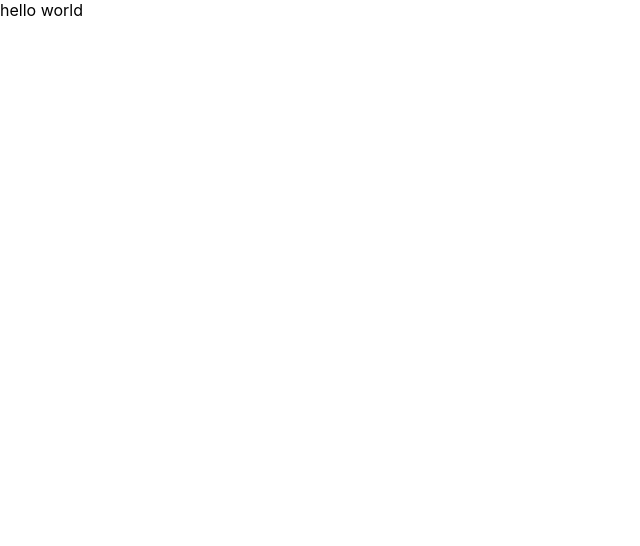
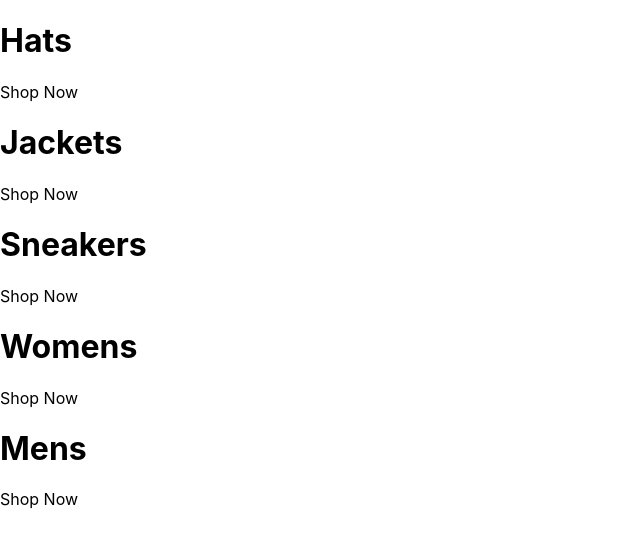
Before and after one commit to Nilliz85/holidaze, a React (Create React App) app: page / in a window 1280 px wide. Shown: the top 546 px of the page, without its empty margins (0-640 px from the left). Built offline with nearby package versions, Linux system fonts and the light colour scheme.

Commit message:
added main containers

```diff
--- a/src/App.js
+++ b/src/App.js
@@ -1,11 +1,43 @@
-
-
-function App() {
-  return (
-    <div className="App">
-      hello world
-    </div>
-  );
-}
+const App = () => {
+	return (
+		<div className='categories-container'>
+			<div className='category-container'>
+				{/* <img /> */}
+				<div className='category-body-container'>
+					<h1>Hats</h1>
+					<p>Shop Now</p>
+				</div>
+			</div>
+			<div className='category-container'>
+				{/* <img /> */}
+				<div className='category-body-container'>
+					<h1>Jackets</h1>
+					<p>Shop Now</p>
+				</div>
+			</div>
+			<div className='category-container'>
+				{/* <img /> */}
+				<div className='category-body-container'>
+					<h1>Sneakers</h1>
+					<p>Shop Now</p>
+				</div>
+			</div>
+			<div className='category-container'>
+				{/* <img /> */}
+				<div className='category-body-container'>
+					<h1>Womens</h1>
+					<p>Shop Now</p>
+				</div>
+			</div>
+			<div className='category-container'>
+				{/* <img /> */}
+				<div className='category-body-container'>
+					<h1>Mens</h1>
+					<p>Shop Now</p>
+				</div>
+			</div>
+		</div>
+	);
+};
 
 export default App;
```
